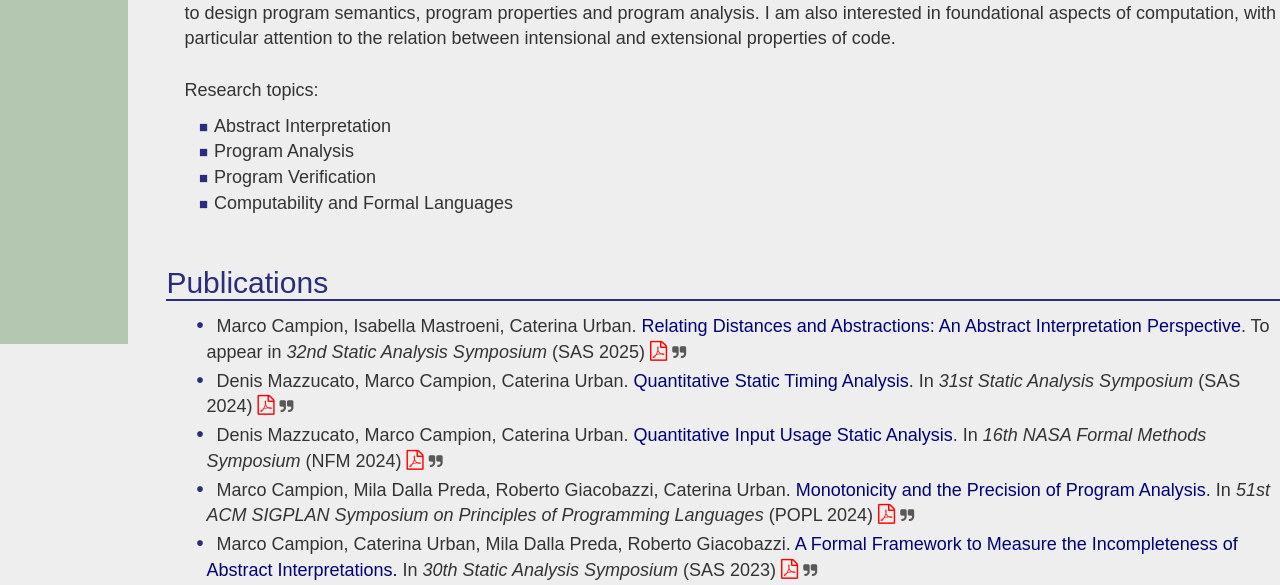
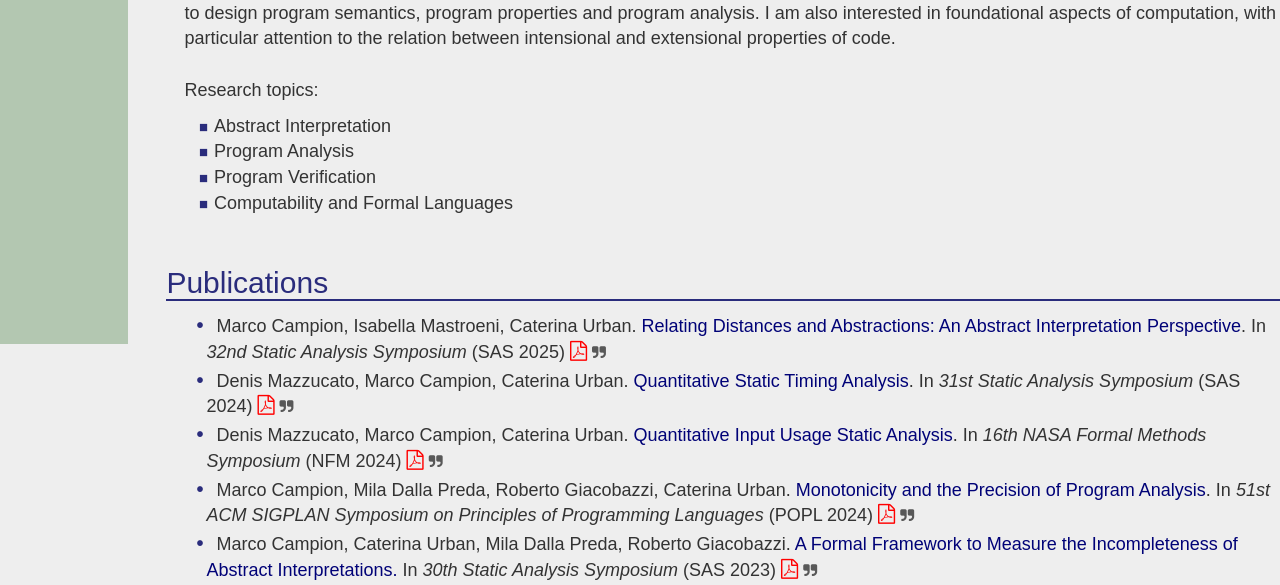
Before and after one commit to marcocampion/marcocampion.github.io, a plain HTML site: page index.html in a window 1280 px wide. Shown: the part 496-1081 px from the top of the page. Drawn offline with nearby package versions, Linux system fonts and the light colour scheme.

Commit message:
added doi paper SAS25

```diff
--- a/index.html
+++ b/index.html
@@ -211,7 +211,7 @@
         <p>
         <ul id="content-list">
             <li>Marco Campion, Isabella Mastroeni, Caterina Urban. <a id="publ-link"
-                href="https://2025.splashcon.org/home/sas-2025#event-overview" target="_blank">Relating Distances and Abstractions: An Abstract Interpretation Perspective</a>. To appear in
+                href="https://doi.org/10.1007/978-3-032-07106-4_11" target="_blank">Relating Distances and Abstractions: An Abstract Interpretation Perspective</a>. In
                 <i>32nd Static Analysis Symposium</i> (SAS 2025) <a href="/pdf/SAS-2025.pdf" target="_blank"><i
                         class="fa fa-file-pdf-o" style="font-size:20px;color:red"></i></a> <a
                         href="/cite/SAS-2025.txt" target="_blank"><i class="fa fa-quote-right"
```
